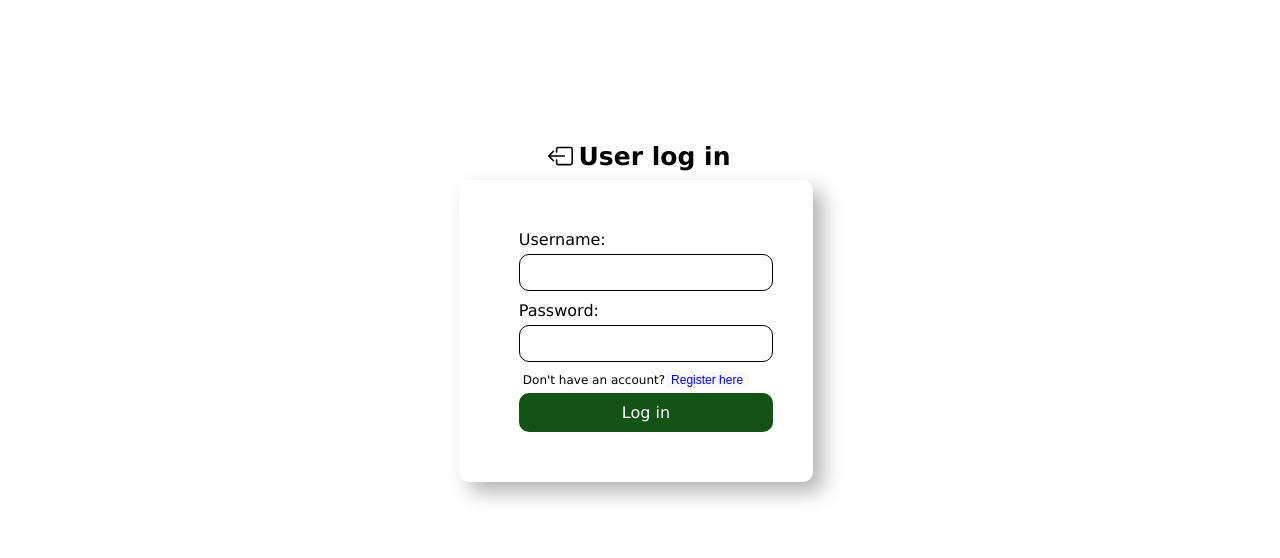
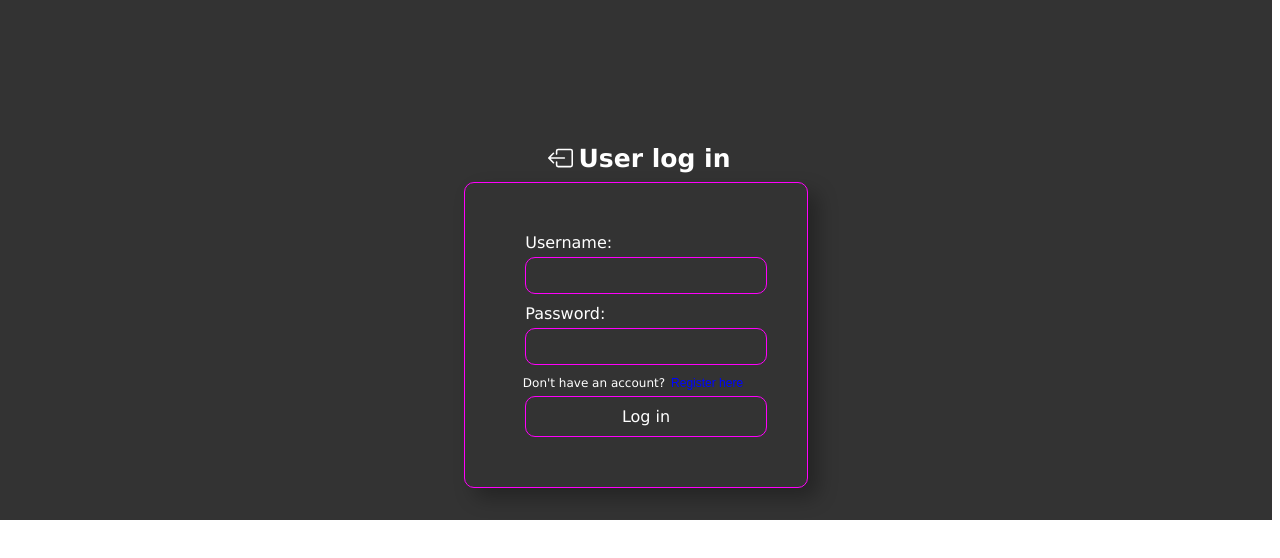
Before and after one commit to ranaaaa1234/Chatt-App, a React (Vite) app in the folder Chatt-App/: page /login in a window 1280 px wide. Shown: the top 558 px of the page. Built offline with nearby package versions, Linux system fonts and the light colour scheme.

Commit message:
styling dark

```diff
--- a/Chatt-App/src/App.css
+++ b/Chatt-App/src/App.css
@@ -2,7 +2,7 @@
   max-width: 1280px;
   margin: 0 auto;
   padding: 2rem;
-  text-align: center;
+  background-color: #333;
 }
 
 
--- a/Chatt-App/src/App.jsx
+++ b/Chatt-App/src/App.jsx
@@ -5,7 +5,10 @@ import Register from './components/Register';
 import Chat from './components/Chat';
 import SideNav from './components/SideNav';
 import MainPage from './components/MainPage';
+import './App.css';
 import './index.css';
+
+
 import { useAuth } from './components/AuthContext';
 
 const App = () => {
--- a/Chatt-App/src/Styling/Forms.css
+++ b/Chatt-App/src/Styling/Forms.css
@@ -9,10 +9,10 @@
     padding: 50px;
     width: 20%;
     margin: 0 auto;
-    background-color: rgb(255, 255, 255);
+    background-color: #333;
     border-radius: 10px;
     box-shadow: 10px 10px 20px #0000004c;
-    border-color: black;
+    border: 1px solid #ff00fb;
 }
 
 .auth-container {
@@ -23,11 +23,11 @@
   }
 
   h2 {
-    color: black;
+    color: rgb(255, 255, 255);
     margin-bottom: 0;
     text-align: center;
     font-size: 25px;
-    margin-top: 142px;
+    margin-top: 112px;
   }
 
   .login-container label,
@@ -35,7 +35,7 @@
     margin-bottom: 5px;
     display: flex;
     margin-left: 10px;
-    color: black;
+    color: rgb(255, 255, 255);
   }
 
   .login-container input,
@@ -46,11 +46,12 @@
     padding-right: 40px;
     width: 100%;
     margin-left: 10px;
-    border: 1px solid;
+    border: 1px solid #ff00fb;
     border-radius: 10px;
     box-sizing: border-box;
     position: relative;
-    border-color: black;
+    background-color: #333;
+    color: white;
   }
 
   #login-btn,
@@ -60,9 +61,9 @@
     width: 100%;
     margin-left: 10px;
     margin-bottom: 0;
-    background-color: #135316;
-    color: #fff;
-    border: none;
+    background-color: #333;
+    border: 1px solid #ff00fb;
+    color: white;
     border-radius: 10px;
     cursor: pointer;
     font-family: 'Lucida Sans', 'Lucida Sans Regular', 'Lucida Grande', 'Lucida Sans Unicode', Geneva, Verdana, sans-serif;
@@ -73,6 +74,7 @@
   #login-btn:hover,
   #register-btn:hover {
     opacity: 0.9;
+    background-color: #ff00fb;
   }
 
   #login-btn:active,
@@ -102,7 +104,7 @@
     margin-top: 0;
     margin-bottom: 5px;
     font-size: 12px;
-    color: black;
+    color: rgb(255, 255, 255);
 
   }
 
@@ -110,6 +112,7 @@
     font-size: 12px;
     border: none;
     color: rgb(0, 4, 255);
+    background-color: #333;
   }
 
   #redirectBtn:hover {
@@ -131,7 +134,7 @@
   #backToMainBtn {
     border: none;
     background-color: #006e0400;
-    margin-top: 140px;
+    margin-top: 110px;
     margin-bottom: 5px;
   }
 
--- a/Chatt-App/src/Styling/MainPage.css
+++ b/Chatt-App/src/Styling/MainPage.css
@@ -8,10 +8,10 @@
   padding: 50px;
   width: 50%;
   margin: 0 auto;
-  background-color: rgb(255, 255, 255);
+  background-color: #333;
   border-radius: 10px;
   box-shadow: 10px 10px 20px #0000004c;
-  border-color: black;
+  border: 1px solid #ff00fb;
   margin-top: 170px;
 }
 
@@ -23,7 +23,7 @@
 
   .header-container {
     font-size: 20px;
-    color: black;
+    color: rgb(255, 255, 255);
   }
 
   #mainBtn {
@@ -35,9 +35,9 @@
     margin-top: 0;
     font-size: 16px;
     cursor: pointer;
-    background-color: #135316;
+    background-color: #333;
     color: white;
-    border: none;
+    border: 1px solid #ff00fb;
     border-radius: 10px;
     box-shadow: 10px 10px 20px #0000004c;
     text-align: center;
@@ -48,6 +48,7 @@
 
   #mainBtn:hover {
     opacity: 0.9;
+    background-color: #ff00fb;
   }
   #mainBtn:active {
     opacity: 0.7;
--- a/Chatt-App/src/Styling/SideNav.css
+++ b/Chatt-App/src/Styling/SideNav.css
@@ -6,7 +6,7 @@
     z-index: 1000;
     top: 0;
     left: -250px;
-    background-color:#333;
+    background-color:#ffffff;
     overflow-x: hidden;
     transition: 0.5s;
     padding-top: 60px;
@@ -14,7 +14,6 @@
 
 .side-nav.open {
     left: 0;
-
   }
 
 .close-btn {
@@ -25,25 +24,34 @@
     margin-left: 50px;
     background: none;
     border: none;
-    color: white;
+    color: rgb(0, 0, 0);
     cursor: pointer;
   }
 
 .logout-btn {
     padding: 10px 15px;
     text-align: center;
-    background-color: #ff4d4d;
+    background-color: #333;
     color: white;
-    border: none;
+    border: 1px solid;
     cursor: pointer;
+    margin-top: 0;
     width: 100%;
-    margin-top: 230px;
+  }
+
+  .logout-btn:hover {
+    opacity: 0.9;
+    background-color: #ff00fb;
+  }
+  .logout-btn:active {
+    opacity: 0.7;
+    background-color: #ff00fb;
   }
 
 .profile-btn {
     background-color: #33333300;
     margin-top: 10px;
-    margin-left: 15px;
+    margin-left: 10px;
     padding: 5px;
     border: none;
     cursor: pointer;
@@ -71,7 +79,6 @@
     flex-direction: column;
     align-items: center;
     margin-bottom: 20px;
-
   }
 
   .side-nav .avatar {
@@ -90,5 +97,5 @@
 
   .side-nav p {
     margin: 10px;
-    color: white;
+    color: rgb(0, 0, 0);
   }
--- a/Chatt-App/src/components/LogIn.jsx
+++ b/Chatt-App/src/components/LogIn.jsx
@@ -75,7 +75,7 @@ const LogIn = () => {
       <div className='backToMain'>
         <h2>User log in</h2>
         <button id='backToMainBtn' onClick={handleBackClick} style={{ cursor: 'pointer' }}>
-          <svg xmlns="http://www.w3.org/2000/svg" width="25" height="30" fill="black" className="bi bi-box-arrow-left" viewBox="0 0 16 16">
+          <svg xmlns="http://www.w3.org/2000/svg" width="25" height="30" fill="white" className="bi bi-box-arrow-left" viewBox="0 0 16 16">
             <path fillRule="evenodd" d="M6 12.5a.5.5 0 0 0 .5.5h8a.5.5 0 0 0 .5-.5v-9a.5.5 0 0 0-.5-.5h-8a.5.5 0 0 0-.5.5v2a.5.5 0 0 1-1 0v-2A1.5 1.5 0 0 1 6.5 2h8A1.5 1.5 0 0 1 16 3.5v9a1.5 1.5 0 0 1-1.5 1.5h-8A1.5 1.5 0 0 1 5 12.5v-2a.5.5 0 0 1 1 0z"/>
             <path fillRule="evenodd" d="M.146 8.354a.5.5 0 0 1 0-.708l3-3a.5.5 0 1 1 .708.708L1.707 7.5H10.5a.5.5 0 0 1 0 1H1.707l2.147 2.146a.5.5 0 0 1-.708.708z"/>
           </svg>
--- a/Chatt-App/src/components/MainPage.jsx
+++ b/Chatt-App/src/components/MainPage.jsx
@@ -10,7 +10,7 @@ const MainPage = () => {
      <header className="header-container">
       <div className="logo">
       <h1>Chatify</h1>
-        <svg id='chatEmoji' xmlns="http://www.w3.org/2000/svg" width="40" height="40" fill="black" className="bi bi-chat-dots" viewBox="0 0 16 16">
+        <svg id='chatEmoji' xmlns="http://www.w3.org/2000/svg" width="40" height="40" fill="#ff00fb" className="bi bi-chat-dots" viewBox="0 0 16 16">
         <path d="M5 8a1 1 0 1 1-2 0 1 1 0 0 1 2 0m4 0a1 1 0 1 1-2 0 1 1 0 0 1 2 0m3 1a1 1 0 1 0 0-2 1 1 0 0 0 0 2"/>
         <path d="m2.165 15.803.02-.004c1.83-.363 2.948-.842 3.468-1.105A9 9 0 0 0 8 15c4.418 0 8-3.134 8-7s-3.582-7-8-7-8 3.134-8 7c0 1.76.743 3.37 1.97 4.6a10.4 10.4 0 0 1-.524 2.318l-.003.011a11 11 0 0 1-.244.637c-.079.186.074.394.273.362a22 22 0 0 0 .693-.125m.8-3.108a1 1 0 0 0-.287-.801C1.618 10.83 1 9.468 1 8c0-3.192 3.004-6 7-6s7 2.808 7 6-3.004 6-7 6a8 8 0 0 1-2.088-.272 1 1 0 0 0-.711.074c-.387.196-1.24.57-2.634.893a11 11 0 0 0 .398-2"/>
         </svg>
--- a/Chatt-App/src/components/SideNav.jsx
+++ b/Chatt-App/src/components/SideNav.jsx
@@ -25,8 +25,8 @@ const SideNav = () => {
   return (
     <>
       <button className="profile-btn" onClick={toggleSideNav}>
-        <svg xmlns="http://www.w3.org/2000/svg" width="30" height="30" fill="currentColor" className="bi bi-list" viewBox="0 0 16 16">
-          <path fillRule="evenodd" d="M2.5 12a.5.5 0 0 1 .5-.5h10a.5.5 0 0 1 0 1H3a.5.5 0 0 1-.5-.5m0-4a.5.5 0 0 1 .5-.5h10a.5.5 0 0 1 0 1H3a.5.5 0 0 1-.5-.5m0-4a.5.5 0 0 1 .5-.5h10a.5.5 0 0 1 0 1H3a.5.5 0 0 1-.5-.5"/>
+        <svg xmlns="http://www.w3.org/2000/svg" width="30" height="30" fill="white" className="bi bi-list" viewBox="0 0 16 16">
+          <path fillRule="evenOdd" d="M2.5 12a.5.5 0 0 1 .5-.5h10a.5.5 0 0 1 0 1H3a.5.5 0 0 1-.5-.5m0-4a.5.5 0 0 1 .5-.5h10a.5.5 0 0 1 0 1H3a.5.5 0 0 1-.5-.5m0-4a.5.5 0 0 1 .5-.5h10a.5.5 0 0 1 0 1H3a.5.5 0 0 1-.5-.5"/>
         </svg>
       </button>
 
--- a/Chatt-App/src/index.css
+++ b/Chatt-App/src/index.css
@@ -4,9 +4,8 @@ body {
   font-family: 'Lucida Sans', 'Lucida Sans Regular', 'Lucida Grande', 'Lucida Sans Unicode', Geneva, Verdana, sans-serif;
   margin-top: 0;
   margin-left: 0;
+  background-color: #333;
 }
-
-
 
 #chatEmoji {
   padding: 10px;
--- a/Chatt-App/src/main.jsx
+++ b/Chatt-App/src/main.jsx
@@ -3,7 +3,6 @@ import ReactDOM from 'react-dom/client';
 import App from './App';
 import { BrowserRouter as Router } from 'react-router-dom';
 import { AuthProvider } from './components/AuthContext';
-import './index.css';
 
 const root = ReactDOM.createRoot(document.getElementById('root'));
 
```
Also changed, not shown: Chatt-App/src/Styling/Chat.css (+23 -20 lines).
